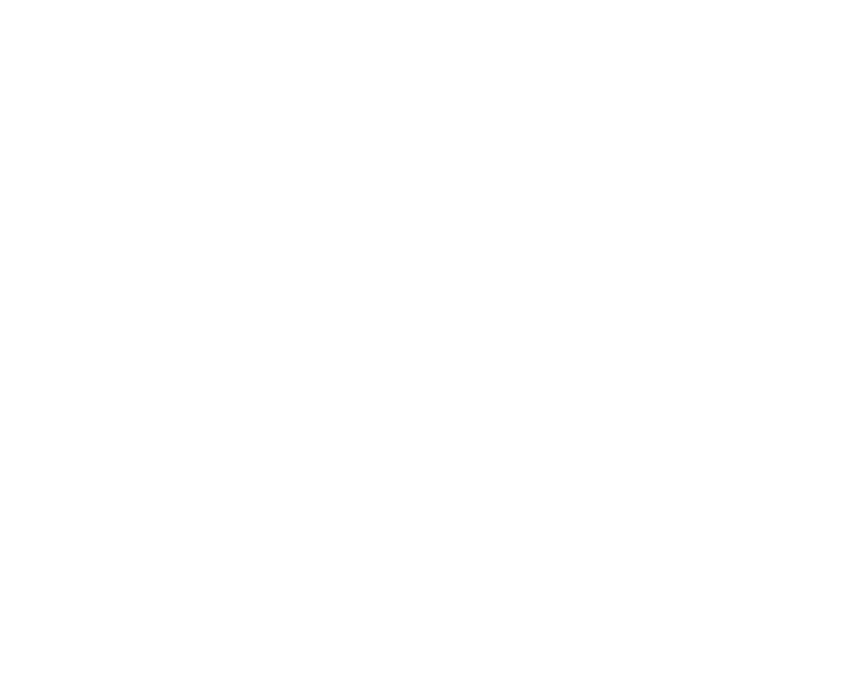
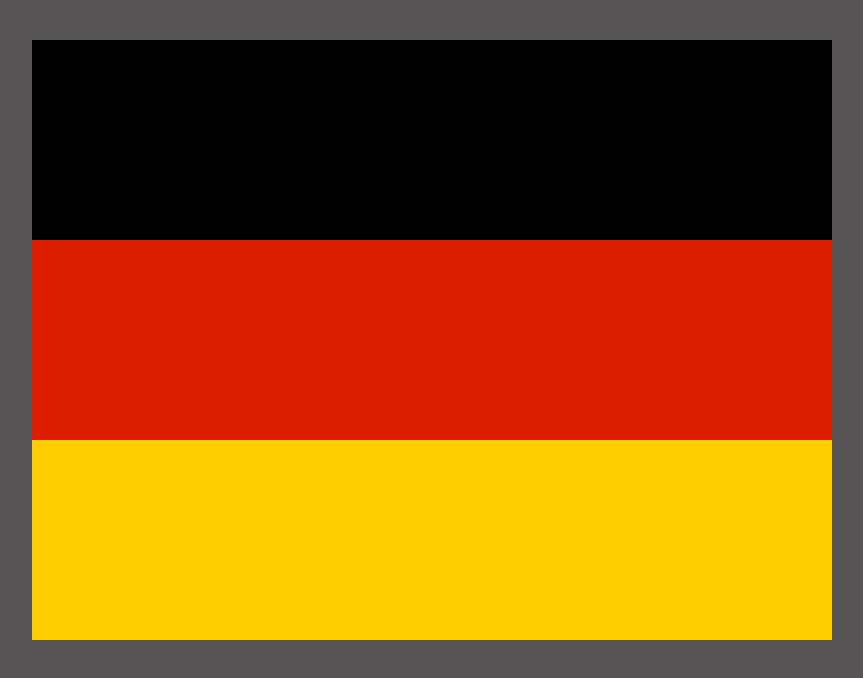
Before and after one commit to Ally-Matias/JS_HTML_CSS, a plain HTML site: page TreinandoCSS/Bandeiras/Alemanha/index.html in a window 1280 px wide. Shown: the whole page, without its empty margins (16-879 px from the left). Drawn offline with Linux system fonts and the light colour scheme.

Commit message:
Bandeira da Alemanha

```diff
--- a/TreinandoCSS/Bandeiras/Alemanha/index.html
+++ b/TreinandoCSS/Bandeiras/Alemanha/index.html
@@ -4,9 +4,12 @@
     <meta charset="UTF-8">
     <meta http-equiv="X-UA-Compatible" content="IE=edge">
     <meta name="viewport" content="width=device-width, initial-scale=1.0">
-    <title>Document</title>
+    <title>Bandeira da Alemanha</title>
+    <link rel="stylesheet" href="style.css">
 </head>
 <body>
-
+    <div class="preto"></div>
+    <div class="vermelho"></div>
+    <div class="amarelo"></div>
 </body>
 </html>
--- /dev/null
+++ b/TreinandoCSS/Bandeiras/Alemanha/style.css
@@ -0,0 +1,31 @@
+/*
+preto: #000000
+vermleho: #DD1D00
+amarelo: #FECE01
+*/
+
+body{
+    background-color: #555353;
+}
+
+.preto{
+    margin-top: 40px;
+    margin-left: 40px;
+    height: 200px;
+    width: 800px;
+    background-color: #000000;
+}
+
+.vermelho{
+    margin-left: 40px;
+    height: 200px;
+    width: 800px;
+    background-color: #DD1D00;
+}
+
+.amarelo{
+    margin-left: 40px;
+    height: 200px;
+    width: 800px;
+    background-color: #FECE01;
+}
```
Also changed, not shown: 1 other file.
